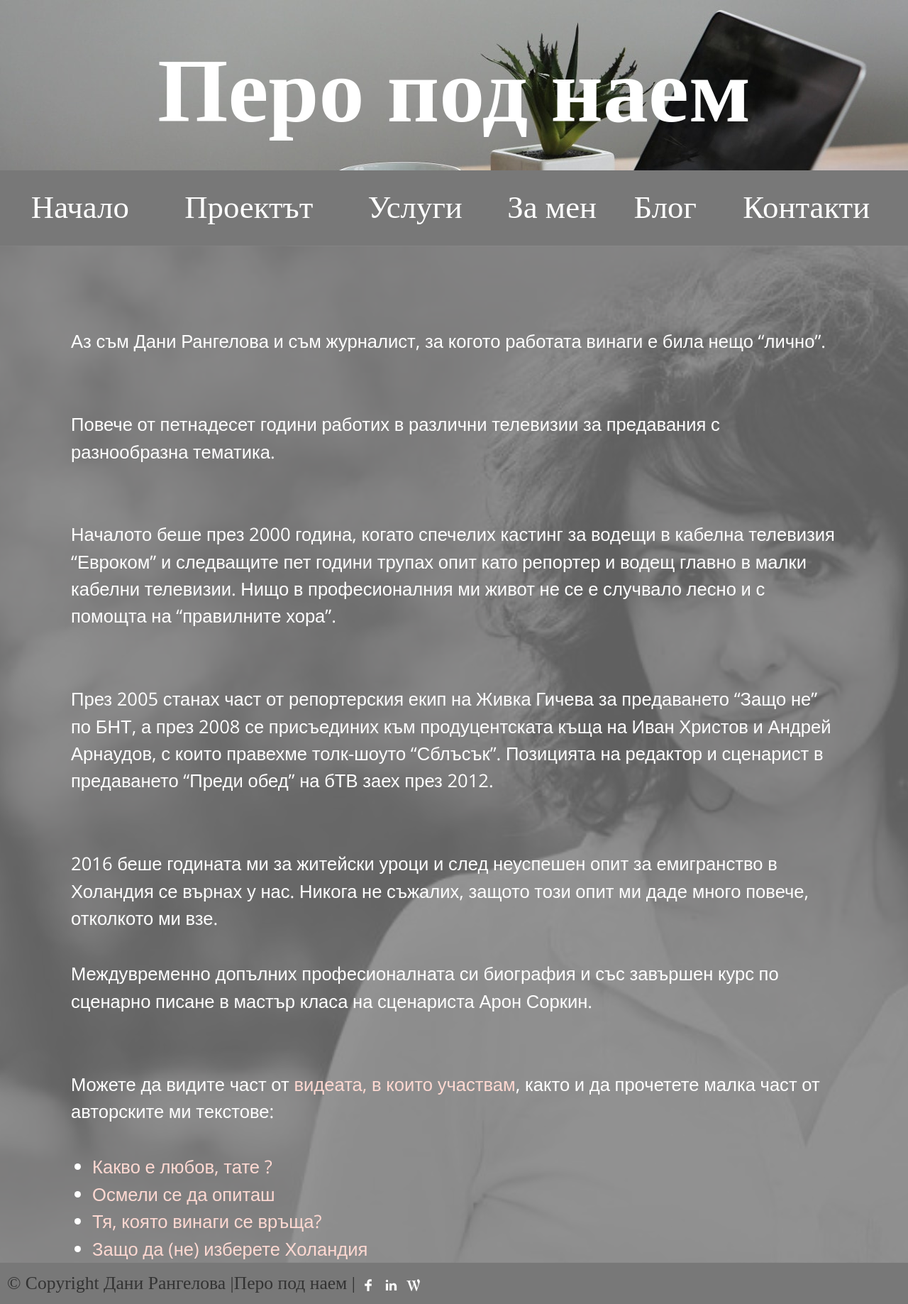
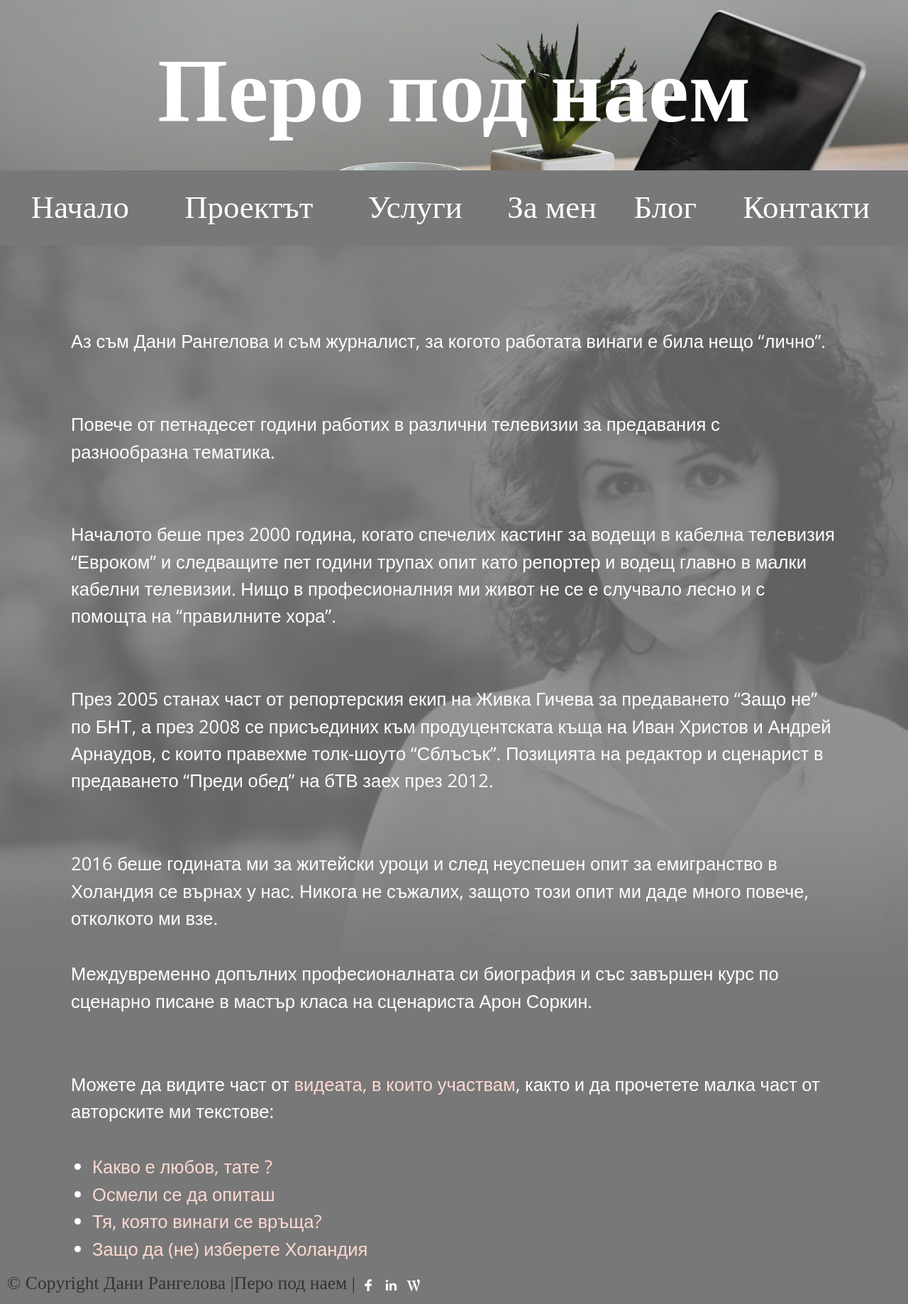
Before and after one commit to peropodnaem/peropodnaem.github.io, a Jekyll site: the page built from about.md, in a window 1280 px wide. Shown: the whole page at 71% size. Built offline with Jekyll 4.4.1, drawn with Linux system fonts in a browser that asks for light colours; some web fonts are replaced.

Commit message:
background fix video zasnemane

```diff
--- a/about.md
+++ b/about.md
@@ -4,7 +4,7 @@ title: За мен
 permalink: /about/
 style: |
     .page-background {
-        background: url("/images/me.jpeg");
+        background: url("/images/me2.jpeg");
     }
 ---
 
```
Also changed, not shown: images/me2.jpeg (added).
